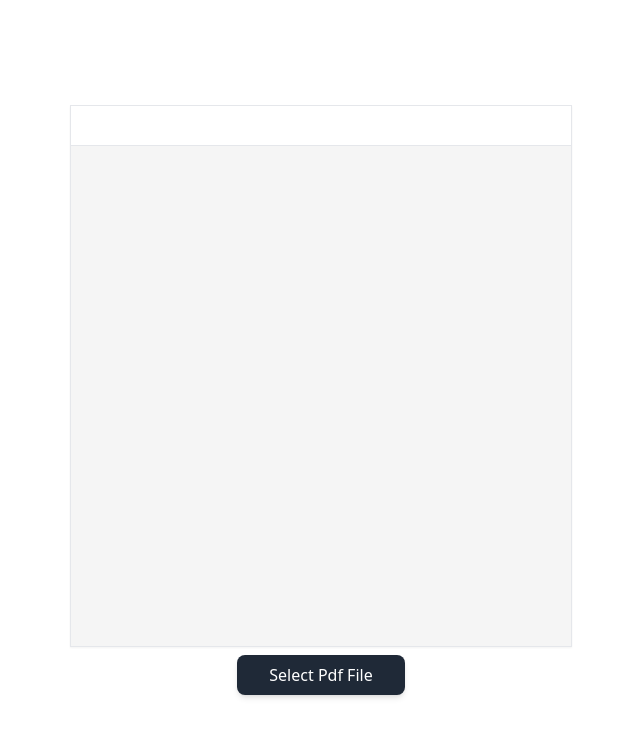
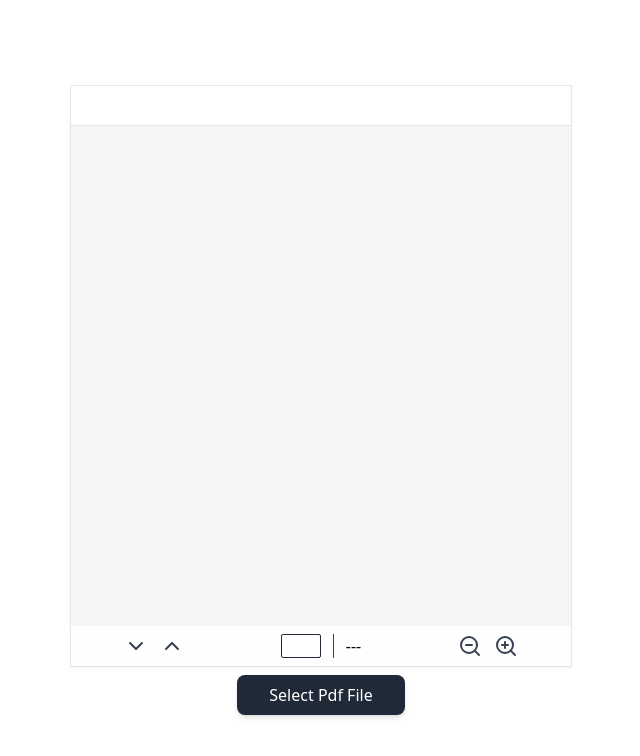
Before and after one commit to alfonzodev/pdf-viewer-virtual-scrolling, a React (Vite) app: page / in a window 1280 px wide. Shown: the top 756 px of the page, without its empty margins (319-959 px from the left). Built offline with nearby package versions, Linux system fonts and the light colour scheme.

Commit message:
add controls bar with zoom in and zoom out controls

```diff
--- a/package.json
+++ b/package.json
@@ -10,6 +10,7 @@
     "preview": "vite preview"
   },
   "dependencies": {
+    "lucide-react": "^0.454.0",
     "pdfjs-dist": "^4.7.76",
     "react": "^18.3.1",
     "react-dom": "^18.3.1"
--- /dev/null
+++ b/src/components/Controls.tsx
@@ -0,0 +1,65 @@
+import { ChevronDown, ChevronUp, ZoomOut, ZoomIn } from "lucide-react";
+import { PDFDocumentProxy } from "pdfjs-dist";
+
+interface ControlsProps {
+  currentPageIndex: number;
+  setScale: React.Dispatch<React.SetStateAction<number>>;
+  numPages: number;
+  pdfDoc: PDFDocumentProxy | null;
+}
+
+const MIN_SCALE = 0.25;
+const MAX_SCALE = 2;
+
+const Controls = ({ setScale, currentPageIndex, numPages, pdfDoc }: ControlsProps) => {
+  const handleZoomOut = () => {
+    if (!pdfDoc) return;
+    setScale((prevScale) => {
+      if (prevScale === MIN_SCALE) {
+        return prevScale;
+      }
+      return prevScale - 0.25;
+    });
+  };
+
+  const handleZoomIn = () => {
+    if (!pdfDoc) return;
+    setScale((prevScale) => {
+      if (prevScale === MAX_SCALE) {
+        return prevScale;
+      }
+      return prevScale + 0.25;
+    });
+  };
+
+  return (
+    <div className="w-full h-10 bg-[#fefefe] flex text-gray-700">
+      <div className="flex items-center justify-center gap-x-3 flex-1 h-full e">
+        <ChevronDown className="cursor-pointer hover:scale-110 hover:text-black" />
+        <ChevronUp className="cursor-pointer hover:scale-110 hover:text-black" />
+      </div>
+      <div className="flex items-center justify-center gap-x-3 flex-1 h-full text-black select-none">
+        <input
+          type="text"
+          className="w-10 h-6 focus:outline-none bg-white border border-gray-800 text-center rounded-sm"
+          readOnly
+          value={pdfDoc ? currentPageIndex + 1 : ""}
+        />
+        <div className="border-r h-6 border-gray-700"></div>
+        <p>{pdfDoc ? numPages : "---"}</p>
+      </div>
+      <div className="flex items-center justify-center gap-x-3 flex-1 h-full e">
+        <ZoomOut
+          className="cursor-pointer hover:scale-110 hover:text-black"
+          onClick={handleZoomOut}
+        />
+        <ZoomIn
+          className="cursor-pointer hover:scale-110 hover:text-black"
+          onClick={handleZoomIn}
+        />
+      </div>
+    </div>
+  );
+};
+
+export default Controls;
--- a/src/components/FileSelect.tsx
+++ b/src/components/FileSelect.tsx
@@ -22,7 +22,7 @@ const FileSelect = ({ setFile }: PdfProps) => {
     <div>
       <button
         onClick={openFileExplorer}
-        className="px-8 py-2 bg-gray-800 text-white font-medium rounded-lg shadow-md hover:bg-gray-700 hover:text-gray-300 transform transition-transform duration-300 ease-in-out focus:outline-none focus:ring-1 focus:ring-gray-500"
+        className="px-8 py-2 bg-gray-800 text-white font-medium rounded-lg shadow-md hover:bg-gray-700 hover:text-gray-300 transform transition-transform duration-300 ease-in-out focus:outline-none focus:ring-1 focus:ring-gray-500 select-none"
       >
         Select Pdf File
       </button>
--- a/src/components/PdfViewer.tsx
+++ b/src/components/PdfViewer.tsx
@@ -2,6 +2,7 @@ import { useEffect, useState } from "react";
 
 import usePdf from "../hooks/usePdf";
 import VirtualisedList from "./VirtualisedList";
+import Controls from "./Controls";
 
 const PdfViewer = ({ file }: { file: File | null }) => {
   const { loadPdfDoc, pdfDoc, numPages, renderPage } = usePdf();
@@ -16,7 +17,7 @@ const PdfViewer = ({ file }: { file: File | null }) => {
   }, [file]);
 
   return (
-    <div className=" border-1 border shadow-sm">
+    <div className=" border-1 border shadow-sm select-none">
       <div className="w-full bg-white h-10 border-b  py-1 px-4 flex justify-start items-center">
         {file && <h1 className="font-medium text-sm">{file.name}</h1>}
       </div>
@@ -32,6 +33,12 @@ const PdfViewer = ({ file }: { file: File | null }) => {
         pageHeight={600}
         pageSpacing={15}
       />
+      <Controls
+        setScale={setScale}
+        currentPageIndex={currentPageIndex}
+        numPages={numPages}
+        pdfDoc={pdfDoc}
+      />
     </div>
   );
 };
--- a/src/components/VirtualisedList.tsx
+++ b/src/components/VirtualisedList.tsx
@@ -121,7 +121,7 @@ const VirtualisedList = ({
   return (
     <div
       style={{ width: `${viewportWidth}px`, height: `${viewportHeight}px` }}
-      className="overflow-scroll relative bg-[#f5f5f5] px-10"
+      className="overflow-scroll relative bg-[#f5f5f5] px-8"
       ref={viewportRef}
       onScroll={handleScroll}
     >
```
Also changed, not shown: 1 other file (tests, documents, lock files or other folders).
